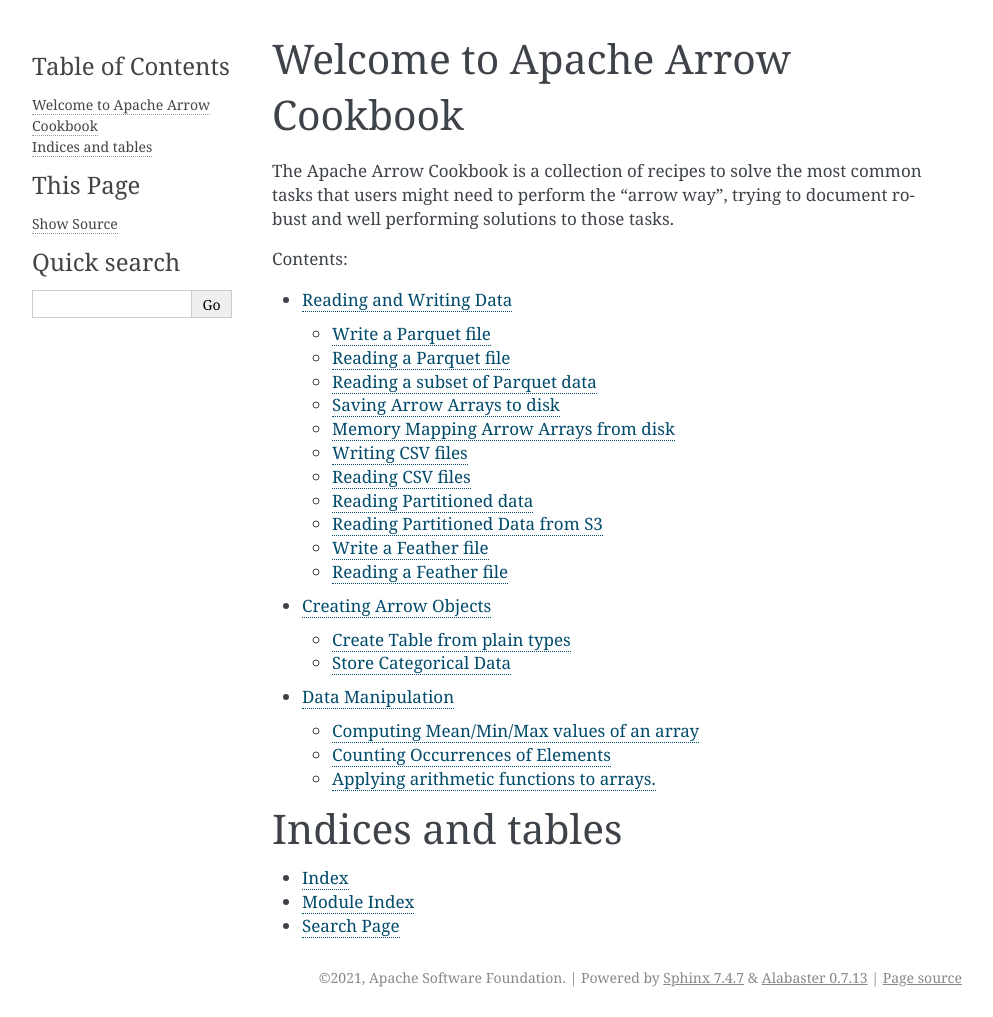
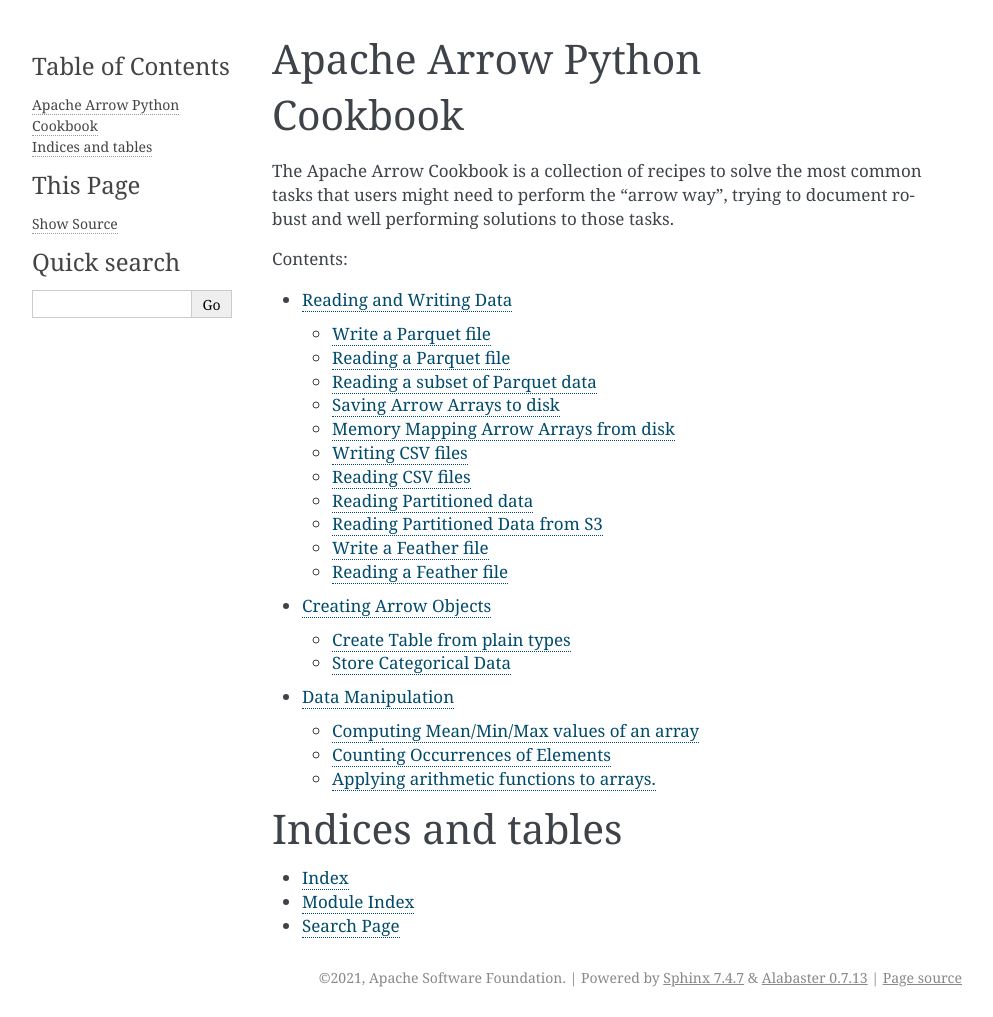
Before and after one commit to singhgur/arrow-cookbook, a Sphinx documentation site: the page built from python/source/index.rst, in a window 1280 px wide. Shown: the whole page, without its empty margins (148-1141 px from the left). Built offline with Sphinx 7.4.7, drawn with Linux system fonts in a browser that asks for light colours.

Commit message:
Tweak naming

```diff
--- a/python/source/conf.py
+++ b/python/source/conf.py
@@ -17,7 +17,7 @@
 
 # -- Project information -----------------------------------------------------
 
-project = 'Apache Arrow Cookbook'
+project = 'Apache Arrow Python Cookbook'
 copyright = '2021, Apache Software Foundation'
 author = 'Apache Software Foundation'
 
--- a/python/source/index.rst
+++ b/python/source/index.rst
@@ -3,8 +3,8 @@
    You can adapt this file completely to your liking, but it should at least
    contain the root `toctree` directive.
 
-Welcome to Apache Arrow Cookbook
-================================
+Apache Arrow Python Cookbook
+============================
 
 The Apache Arrow Cookbook is a collection of recipes to solve the
 most common tasks that users might need to perform the "arrow way",
```
